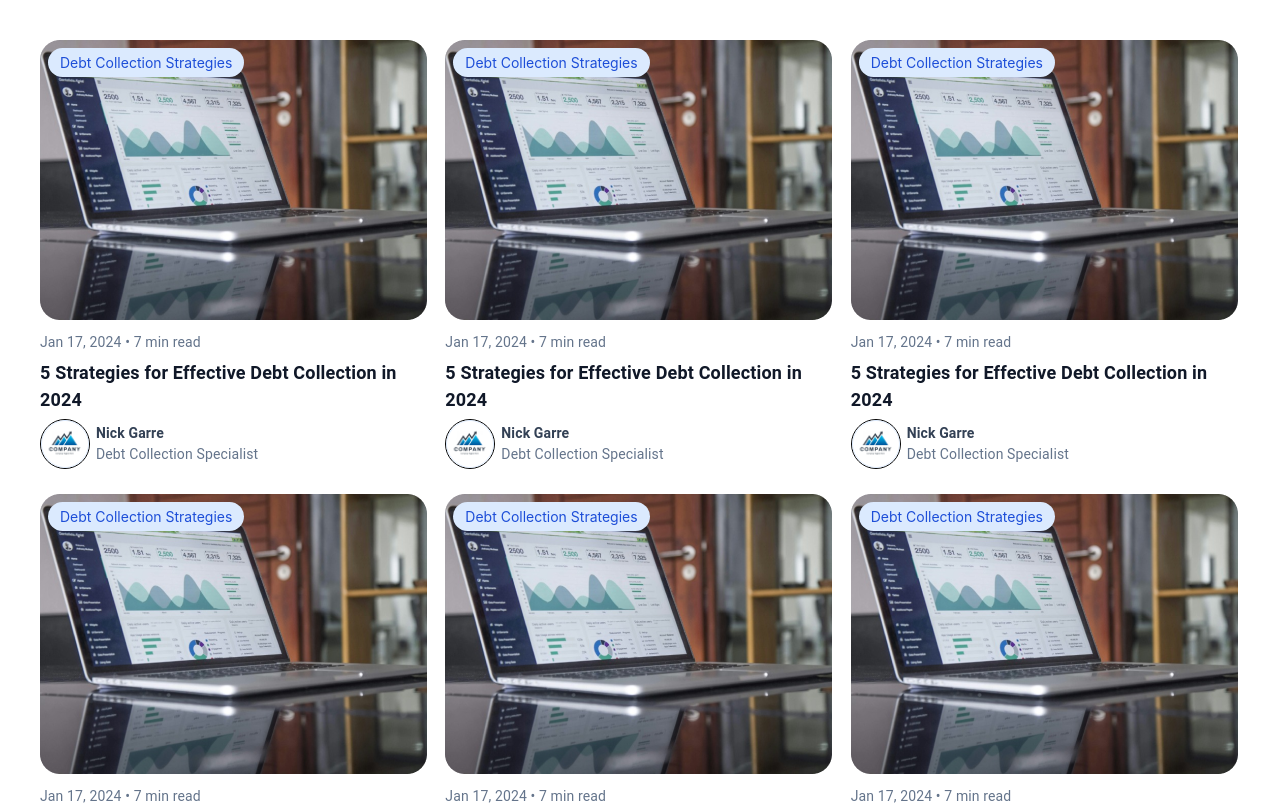
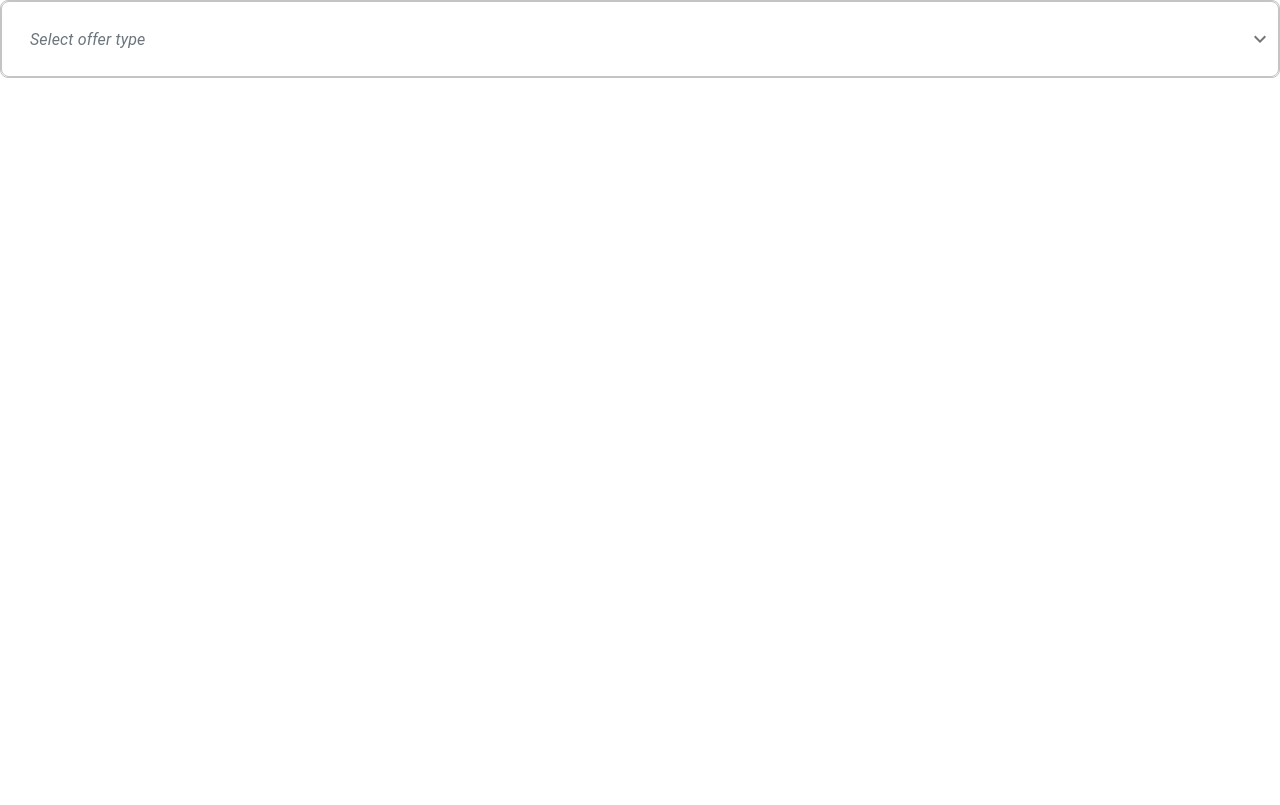
Before and after one commit to pandeytanish/React-MUI, a React (Create React App) app: page / in a window 1280 px wide. Shown: the top 805 px of the page. Built offline with nearby package versions, Linux system fonts and the light colour scheme.

Commit message:
custom select button

```diff
--- a/src/App.js
+++ b/src/App.js
@@ -27,6 +27,7 @@ import ProgressBar from './Verification Flow/ProgressBar';
 import ArticleDetails from './Verification Flow/ArticleDetails';
 import BlogSection from './Verification Flow/BlogSection';
 import TabButton from './Verification Flow/TabButtons';
+import SelectMenu from './Components/SelectMEnu';
 
 
 
@@ -67,8 +68,9 @@ function App() {
     {/* <VerificationTimeline/> */}
     {/* <ProgressBar/> */}
     {/* <ArticleDetails/> */}
-    <BlogSection/>
+    {/* <BlogSection/> */}
     {/* <TabButton/> */}
+    <SelectMenu/>
    </>
   );
 }
--- /dev/null
+++ b/src/Components/SelectMEnu.jsx
@@ -0,0 +1,56 @@
+import React from 'react';
+import { Select, MenuItem, FormControl, InputLabel } from '@mui/material';
+import ExpandMoreIcon from '@mui/icons-material/ExpandMore';
+import { styled } from '@mui/system';
+
+const StyledFormControl = styled(FormControl)({
+  width: '100%',
+  '& .MuiInputBase-root': {
+    borderRadius: '8px',
+    border: '1px solid #c4c4c4',
+    padding: '10px 15px',
+    fontSize: '16px',
+    color: '#6c757d',
+    '&:hover': {
+      borderColor: '#007bff',
+    },
+    '&.Mui-focused': {
+      borderColor: '#007bff',
+    },
+  },
+  '& .MuiInputLabel-root': {
+    fontWeight: 'bold',
+    color: '#333',
+  },
+});
+
+const SelectMenu = () => {
+  const [offerType, setOfferType] = React.useState('');
+
+  const handleChange = (event) => {
+    setOfferType(event.target.value);
+  };
+
+  return (
+    <StyledFormControl>
+      {/* <InputLabel id="offer-type-label">Offer Type</InputLabel> */}
+      <Select
+        labelId="offer-type-label"
+        value={offerType}
+        onChange={handleChange}
+        displayEmpty
+        IconComponent={ExpandMoreIcon}
+        // inputProps={{ 'aria-label': 'Without label' }}
+      >
+        <MenuItem value="">
+          <em>Select offer type</em>
+        </MenuItem>
+        <MenuItem value={10}>Offer Type 1</MenuItem>
+        <MenuItem value={20}>Offer Type 2</MenuItem>
+        <MenuItem value={30}>Offer Type 3</MenuItem>
+      </Select>
+    </StyledFormControl>
+  );
+};
+
+export default SelectMenu;
```
